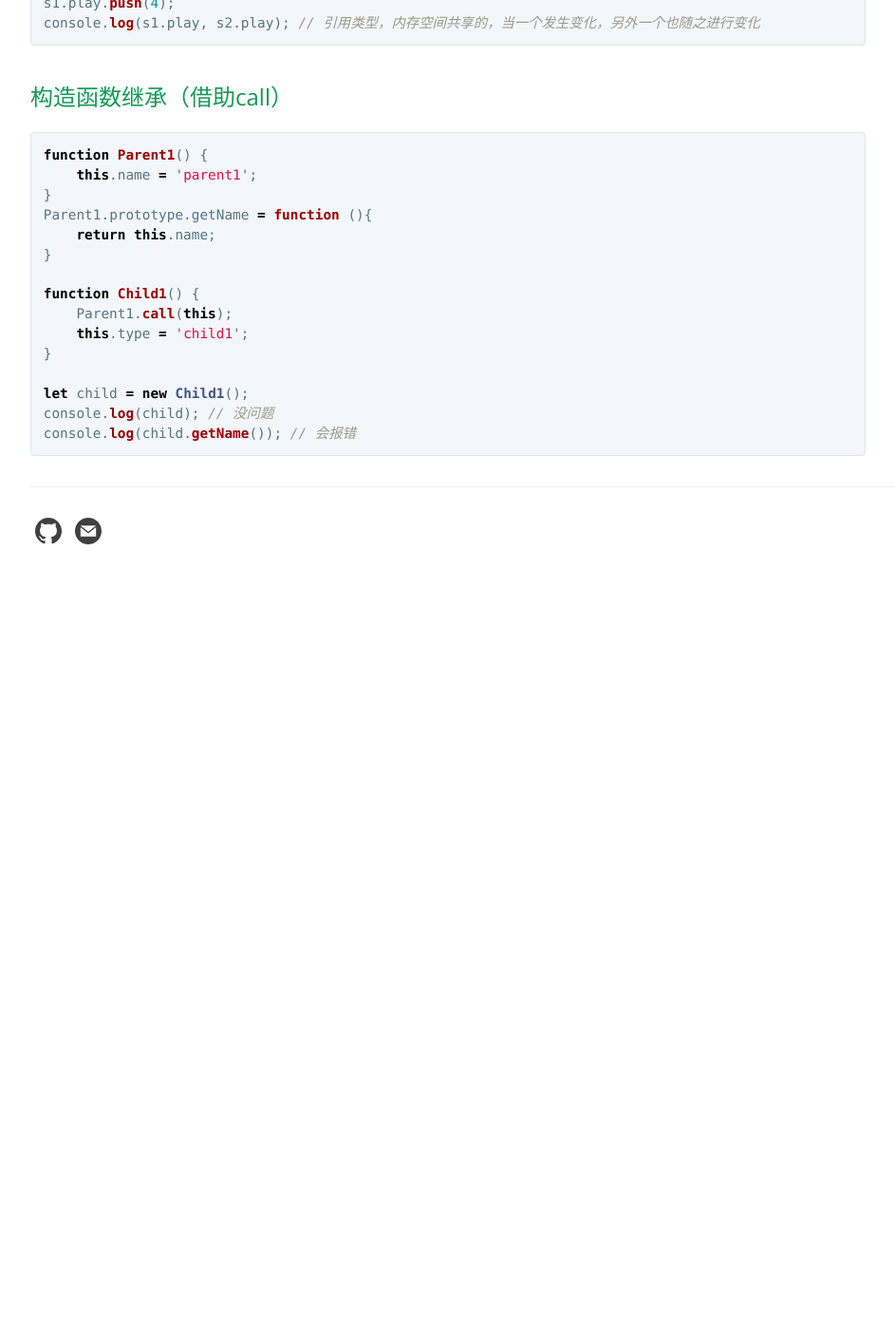
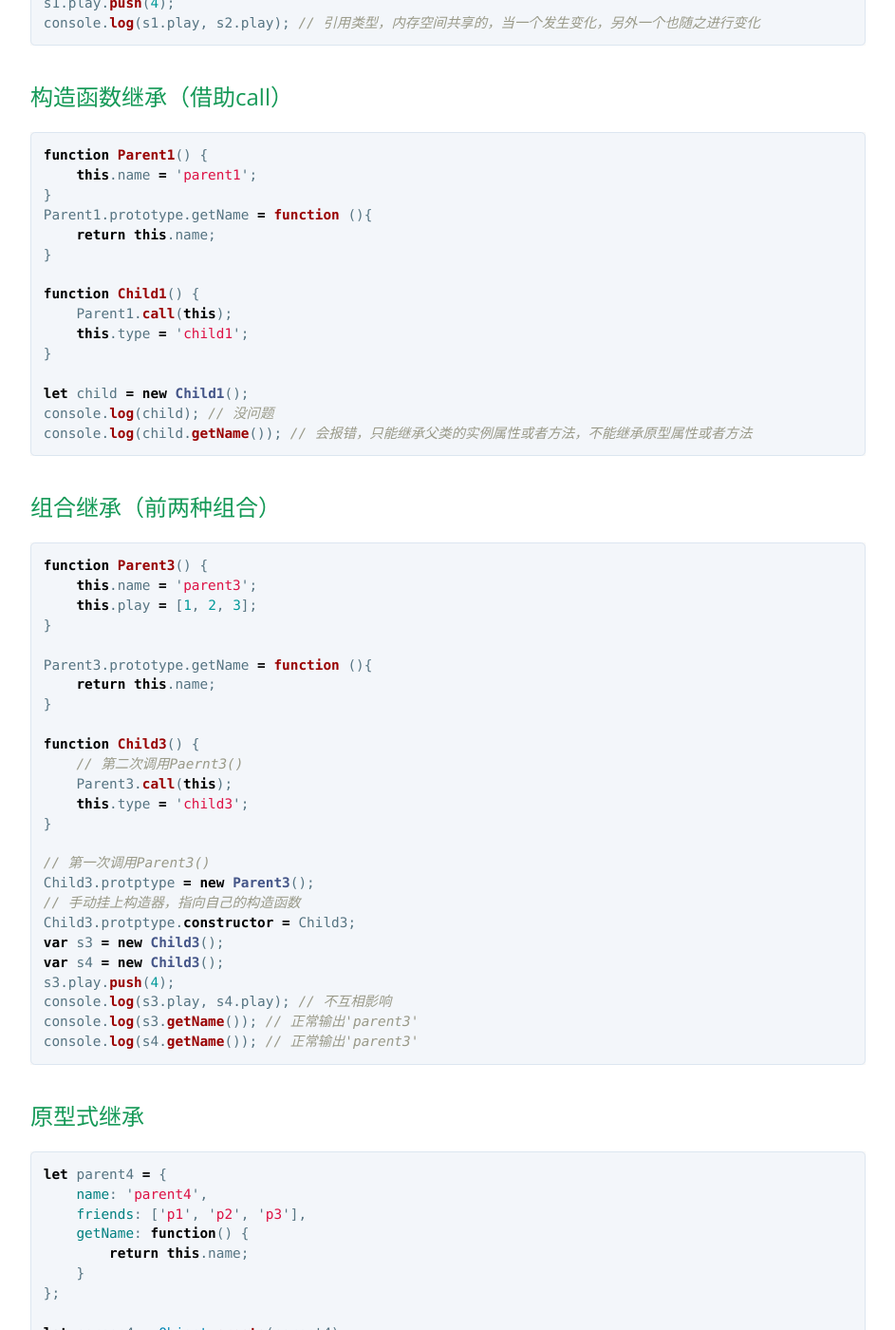
Before and after one commit to higwendolyn/Alias, a Jekyll site: the page built from _posts/2021-01-19-js-inherit.md, in a window 1280 px wide and 1400 px high, scrolled down 1442 px. Shown: the whole window at 95% size, without its empty margins (64-1007 px from the left). Built offline with Jekyll 4.4.1, drawn with Linux system fonts in a browser that asks for light colours; before the commit the page ends 2072 px from its top, so only the background shows below that; some of the changed text lies outside the part shown.

Commit message:
extend关键字实现原理

````diff
--- a/_posts/2021-01-19-js-inherit.md
+++ b/_posts/2021-01-19-js-inherit.md
@@ -56,5 +56,153 @@
 
 let child = new Child1();
 console.log(child); // 没问题
-console.log(child.getName()); // 会报错
+console.log(child.getName()); // 会报错，只能继承父类的实例属性或者方法，不能继承原型属性或者方法
 ```
+
+## 组合继承（前两种组合）
+
+```javascript
+function Parent3() {
+    this.name = 'parent3';
+    this.play = [1, 2, 3];
+}
+
+Parent3.prototype.getName = function (){
+    return this.name;
+}
+
+function Child3() {
+    // 第二次调用Paernt3()
+    Parent3.call(this);
+    this.type = 'child3';
+}
+
+// 第一次调用Parent3()
+Child3.protptype = new Parent3();
+// 手动挂上构造器，指向自己的构造函数
+Child3.protptype.constructor = Child3;
+var s3 = new Child3();
+var s4 = new Child3();
+s3.play.push(4);
+console.log(s3.play, s4.play); // 不互相影响
+console.log(s3.getName()); // 正常输出'parent3'
+console.log(s4.getName()); // 正常输出'parent3'
+```
+
+## 原型式继承
+
+```javascript
+let parent4 = {
+    name: 'parent4',
+    friends: ['p1', 'p2', 'p3'],
+    getName: function() {
+        return this.name;
+    }
+};
+
+let person4 = Object.create(parent4);
+person4.name = 'tom';
+person4.friends.push('jerry');
+
+let person5 = Object.create(parent4);
+person5.friends.push('lucy');
+
+console.log(person4.name);
+console.log(person4.name === person4.getName());
+console.log(person5.name);
+console.log(person4.friends);
+console.log(person5.friends);
+```
+
+## 寄生式继承
+
+使用原型式继承可以获得一份目标对象的浅拷贝，然后利用这个浅拷贝的能力再进行增强添加一些方法
+
+寄生式继承相比于原型式继承，还是在父类基础上添加了更多的方法
+
+```javascript
+let parent5 = {
+    name: 'parent4',
+    friends: ['p1', 'p2', 'p3'],
+    getName: function() {
+        return this.name;
+    }
+};
+
+function clone(original) {
+    let clone = Object.create(original);
+    clone.getFriends = function() {
+        return this.friends;
+    }
+    return clone;
+}
+
+let person5 = clone(parent5);
+
+console.log(person5.getName());
+console.log(person5.getFriends());
+```
+
+## 寄生组合式继承
+
+最优的继承方式
+
+```javascript
+function clone(parent, child)) {
+    // 这里改用Object.create就可以减少组合继承中多进行一次构造的过程
+    child.prototype = Object.create(parent.prototype);
+    child.prototype.constructor = child;
+}
+
+function Parent6() {
+    this.name = 'parent6';
+    this.play = [1, 2, 3];
+}
+Parent6.prototype.getName = function() {
+    return this.name;
+}
+function Child6() {
+    Parent6.call(this);
+    this.friends = 'child5';
+}
+
+clone(Parent6, Child6);
+
+Child6.prototype.getFriends = function() {
+    return this.friends;
+}
+
+let person6 = new Child6();
+console.log(person6);
+console.log(person6.getName());
+console.log(person6.getFriends());
+```
+## ES6的 extends 关键字实现逻辑
+
+使用关键词很容易直接实现JavaScript的继承，但是如果深入了解extends语法糖是怎么实现
+
+```javascript
+class Person {
+    constructor(name) {
+        this.name = name
+    }
+    // 原型方法
+    // 即 Person.prototype.getName = function() {}
+    // 下面可简写为getName() {...}
+    getName = function() {
+        console.log('Person:', this.name);
+    }
+}
+
+class Gamer extends Person {
+    constructor(name, age) {
+        // 子类中存在构造函数，则需要在使用“this”之前首先调用super()。
+        super(name)
+        this.age = age
+    }
+}
+const asuna = new Gamer('Asuna', 20)
+asuna.getName() // 成功访问到父类的方法
+```
+
+编译后代码就是寄生组合式继承
````
